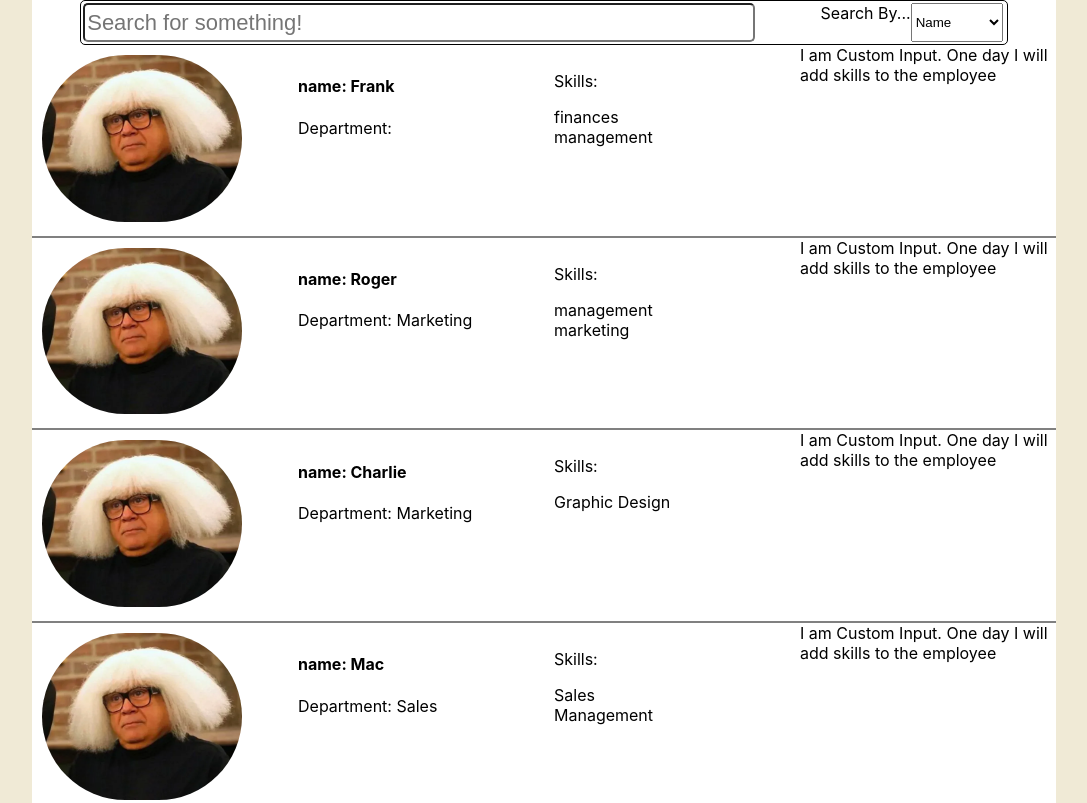
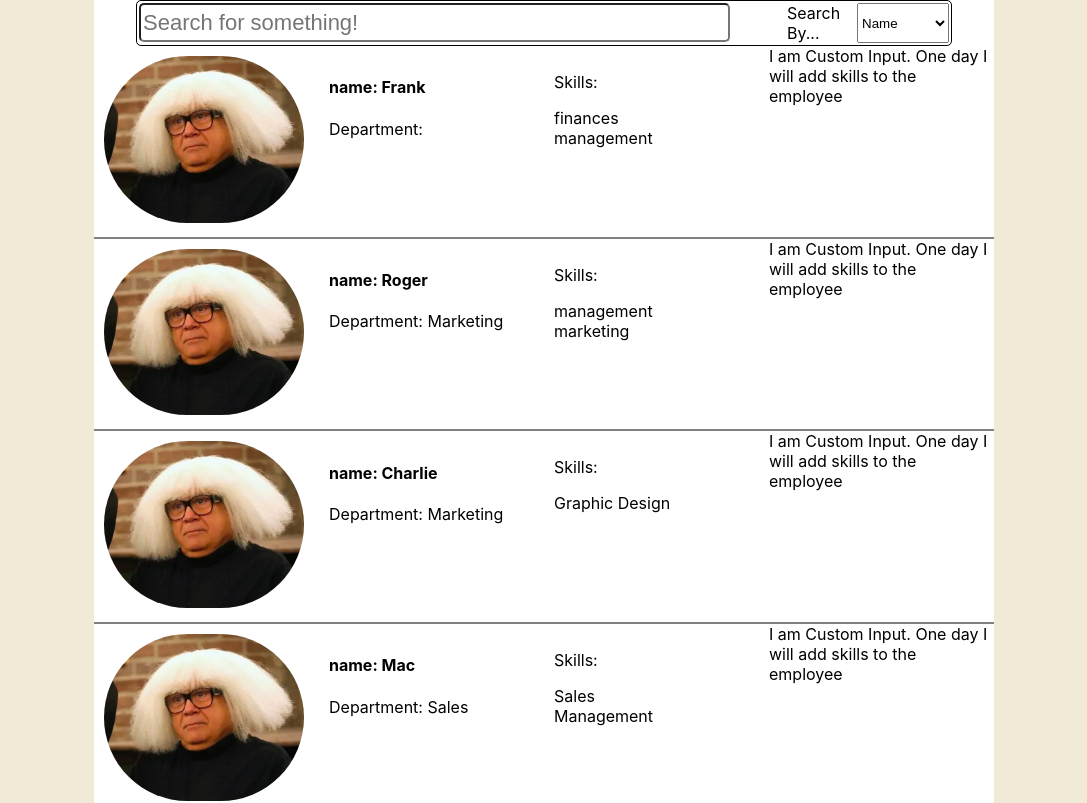
Before and after one commit to CD-Mackay/staffing-app, a React (Create React App) app: page / in a window 1280 px wide. Shown: the top 803 px of the page, without its empty margins (96-1183 px from the left). Built offline with nearby package versions, Linux system fonts and the light colour scheme.

Commit message:
add breakpoints to app styling

```diff
--- a/src/App.css
+++ b/src/App.css
@@ -1,5 +1,5 @@
 .App {
-  width: 80vw;
+  width: 95vw;
   margin: 0 auto;
   background-color: white;
   overflow-y: scroll;
@@ -12,3 +12,15 @@
 ul {
   padding-left: 0px;
 }
+
+@media screen and (min-width: 768px) {
+  .App {
+    max-width: 90vw;
+  }
+}
+
+@media (min-width: 992px) {
+  .App {
+    max-width: 900px;
+  }
+}
```
